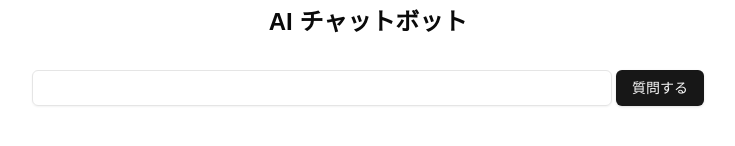
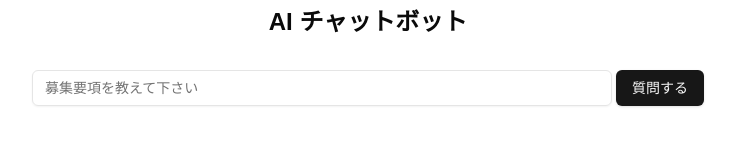
Before and after one commit to harusame0616/try-supabase-nextjs-rag-chatbot, a Next.js app in the folder chatbot-app/: page / in a window 1280 px wide. Shown: the part 214-360 px from the top of the page, without its empty margins (272-1007 px from the left). Built offline with nearby package versions, Linux system fonts and the light colour scheme.

Commit message:
input の placeholder 設定

```diff
--- a/chatbot-app/src/app/page.tsx
+++ b/chatbot-app/src/app/page.tsx
@@ -16,7 +16,7 @@ export default function Home() {
       <div className="max-w-2xl w-full flex justify-end h-80 flex-col items-center">
         <h1 className="font-bold text-2xl">AI チャットボット</h1>
         <form className="w-full mt-8 flex gap-1" method="GET" action="/chat">
-          <Input name="query" />
+          <Input name="query" placeholder="募集要項を教えて下さい" />
           <Button>質問する</Button>
         </form>
       </div>
```
